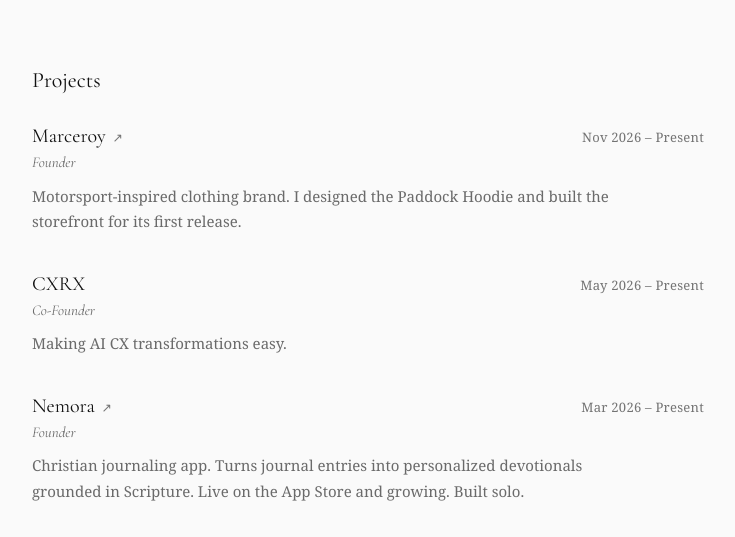
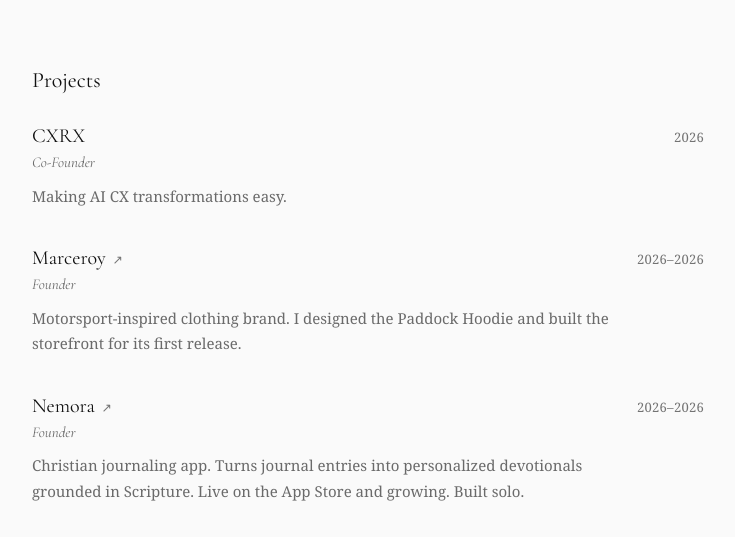
Before and after one commit to chaseroll/personal-site, a plain HTML site: page resume/index.html in a window 1280 px wide. Shown: the part 203-740 px from the top of the page, without its empty margins (272-1007 px from the left). Drawn offline with Linux system fonts and the light colour scheme.

Commit message:
Move CXRX to the top and update project dates

```diff
--- a/resume/index.html
+++ b/resume/index.html
@@ -75,10 +75,19 @@
 
       <div class="entries">
 
+        <article class="entry">
+          <div class="head">
+            <h3>CXRX</h3>
+            <span class="dates">2026</span>
+          </div>
+          <p class="role">Co-Founder</p>
+          <p class="desc">Making AI CX transformations easy.</p>
+        </article>
+
         <article class="entry" id="marceroy">
           <div class="head">
             <h3><a href="https://marceroy.com/">Marceroy <span class="ext" aria-hidden="true">&nearr;</span></a></h3>
-            <span class="dates">Nov 2026 &ndash; Present</span>
+            <span class="dates">2026&ndash;2026</span>
           </div>
           <p class="role">Founder</p>
           <p class="desc">Motorsport-inspired clothing brand. I designed the Paddock Hoodie and built the storefront for its first release.</p>
@@ -86,17 +95,8 @@
 
         <article class="entry">
           <div class="head">
-            <h3>CXRX</h3>
-            <span class="dates">May 2026 &ndash; Present</span>
-          </div>
-          <p class="role">Co-Founder</p>
-          <p class="desc">Making AI CX transformations easy.</p>
-        </article>
-
-        <article class="entry">
-          <div class="head">
             <h3><a href="https://nemora.app">Nemora <span class="ext" aria-hidden="true">&nearr;</span></a></h3>
-            <span class="dates">Mar 2026 &ndash; Present</span>
+            <span class="dates">2026&ndash;2026</span>
           </div>
           <p class="role">Founder</p>
           <p class="desc">Christian journaling app. Turns journal entries into personalized devotionals grounded in Scripture. Live on the App Store and growing. Built solo.</p>
```
